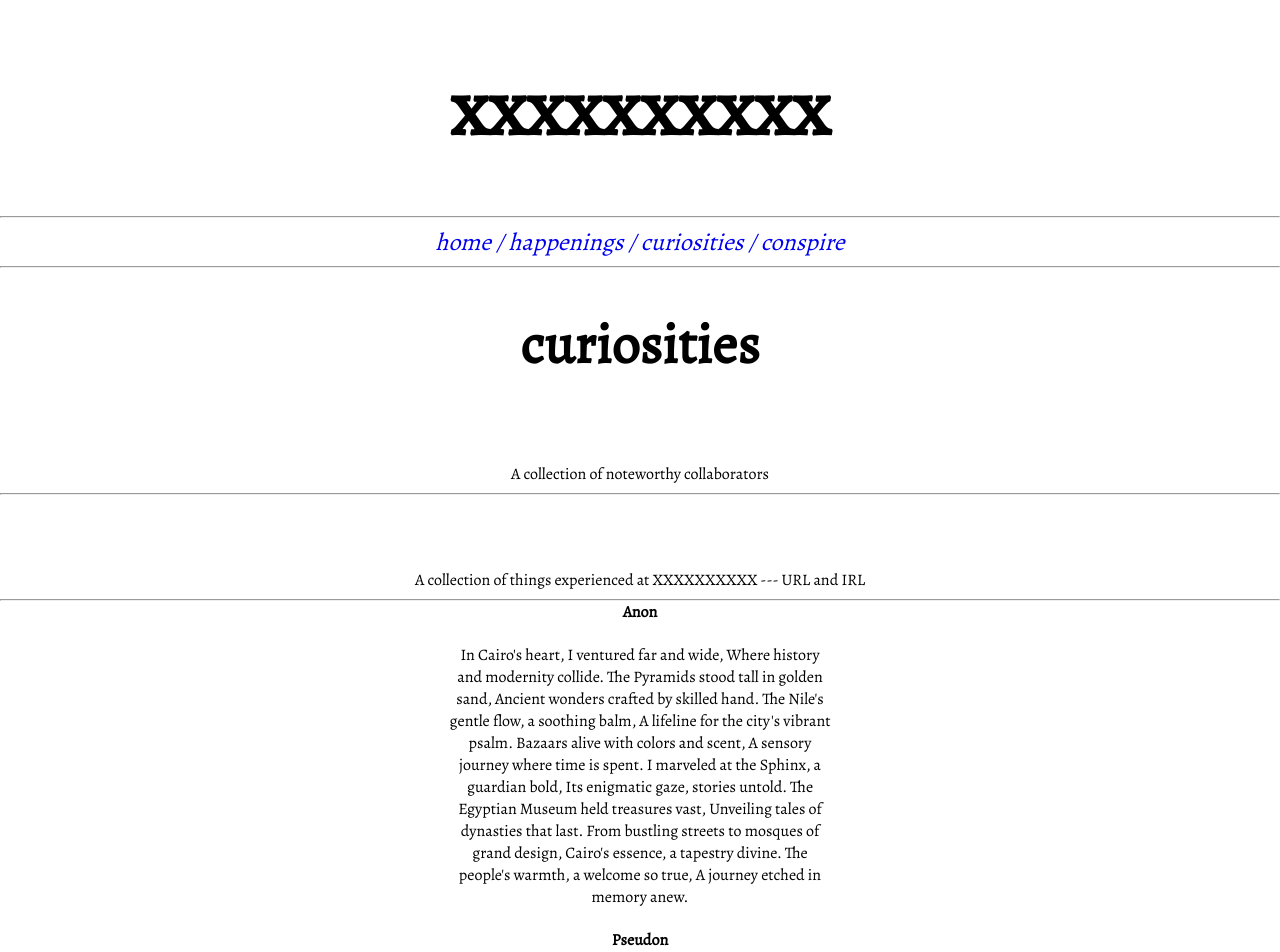
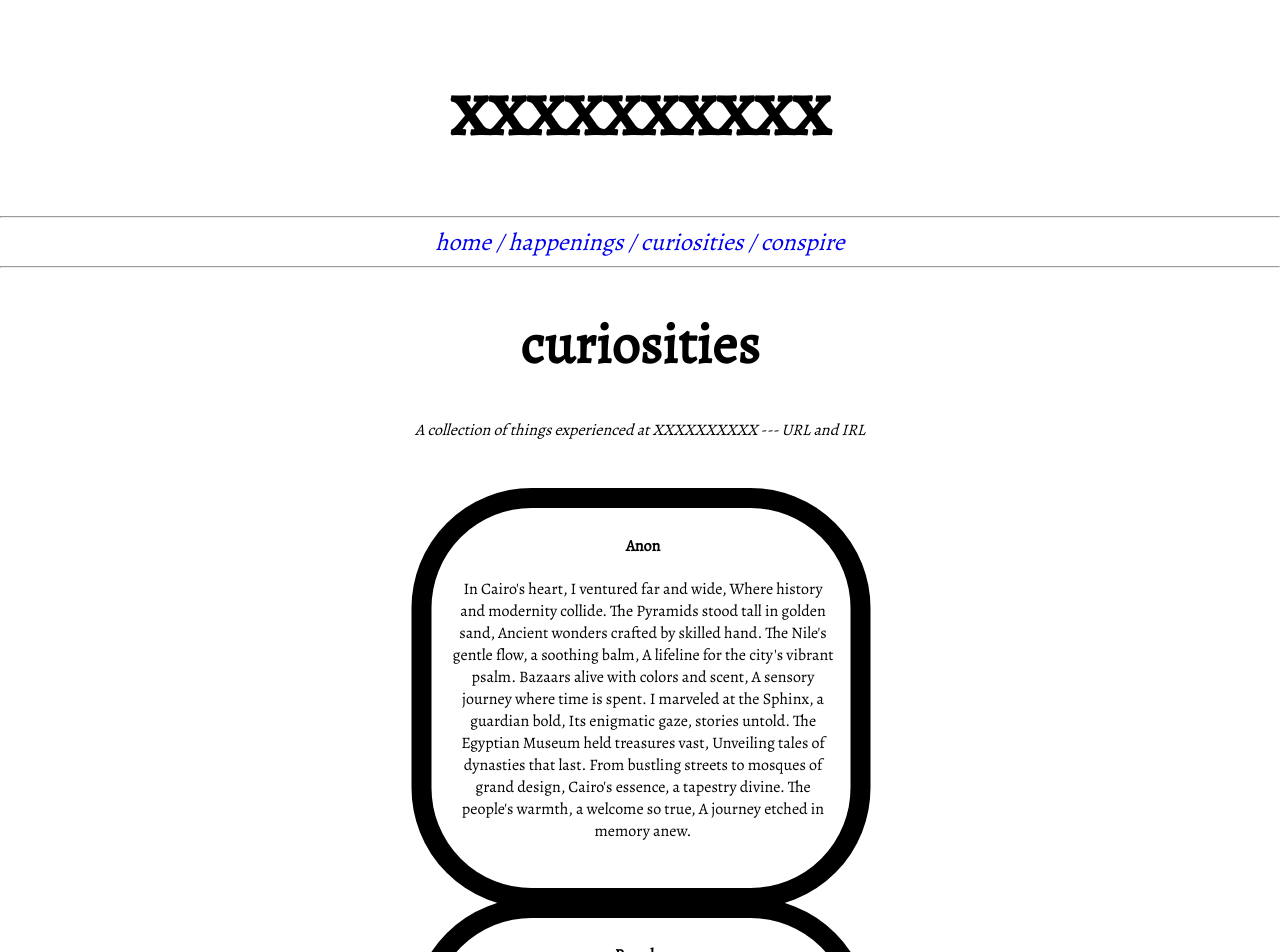
Before and after one commit to JupiterSabre/Phase-2-Project-X-Hub-ZR, a React (Create React App) app: page /curiosities in a window 1280 px wide. Shown: the top 952 px of the page. Built offline with nearby package versions, Linux system fonts and the light colour scheme; data requests are answered from the project's data file.

Commit message:
Fix stacking in curiosities

```diff
--- a/db.json
+++ b/db.json
@@ -41,18 +41,7 @@
       "name": "Equanimity before Bros & Hoes",
       "testimonial": "In Soho's heart, a haven of delight,\nA popup club where explorations take flight.\n\nSafe consumption's the creed, a haven to be,\nWhere pleasure and altered states dance so free.\n\nA refuge to wander, without judgment or fear,\nExploring dimensions, with friends near and dear.\n\nAmid neon glow, the ambiance thrives,\nA place to be yourself, where every soul thrives.\n\nWith care at the helm, a sanctuary's born,\nWhere exploration's embraced from night until morn.\n\nSoho's social gem, a tapestry of grace,\nA safe space to journey, in time and in space.\n\nIn memories cherished, these moments reside,\nA popup club's magic, in hearts far and wide.",
       "tushy": true
-    },
-    {
-      "name": "Testinggg",
-      "testimonial": "one two three four five six seven eight nine.",
-      "tushy": "false",
-      "id": 8
-    },
-    {
-      "name": "chuli",
-      "testimonial": "It was a dark and stormy night....",
-      "tushy": "false",
-      "id": 9
     }
+
   ]
 }
--- a/src/Components/Conspire.jsx
+++ b/src/Components/Conspire.jsx
@@ -8,7 +8,7 @@ function Conspire() {
         <>
         <div className="conspire">
             <h1 className="section-title">conspire</h1>
-            <blockquote>I've spent the last two decades exploring the creative edges of New York City.Through this, I've met the most incredible people, and I've done a few interesting things.</blockquote>
+            <p><em>I've spent the last two decades exploring the creative edges of New York City.Through this, I've met the most incredible people, and I've done a few interesting things.</em></p>
 
             <div className="collab-requests">
             <EmailForm />
--- a/src/Components/Curiosities.jsx
+++ b/src/Components/Curiosities.jsx
@@ -6,6 +6,9 @@ function Curiosities() {
 
     //GET TESTIMONIALS FROM LOADER
     const { testimonials } = useLoaderData()
+
+
+
 
     //MAP TESTIMONIALS FOR DISPLAYING IN TestimCard
 
@@ -18,17 +21,9 @@ function Curiosities() {
         <>
         <div className="curiosities">
             <h1 className="section-title">curiosities</h1>
-            <br />
-            <br />
-            <div className="curiousPeople">A collection of noteworthy collaborators</div>
-            <hr />
-            <br />
-            <br />
-            <br />
+               <p><em> A collection of things experienced at XXXXXXXXXX --- URL and IRL</em></p>
+            {/* <br /> */}
 
-
-               <div> A collection of things experienced at XXXXXXXXXX --- URL and IRL</div>
-               <hr/>
             <div className="testimonial-container">
                  {mappedTestimonials}
             </div>
--- a/src/Components/EmailForm.jsx
+++ b/src/Components/EmailForm.jsx
@@ -17,7 +17,7 @@ function EmailForm(e) {
 
 
     return (
-        <div>
+        <div className="email-form">
             <form onSubmit={sendEmail}>
                 <div>
                 <input type="text" placeholder="Name" name="name" />
--- a/src/Components/TestimCard.jsx
+++ b/src/Components/TestimCard.jsx
@@ -2,7 +2,7 @@
 
 function TestimCard({testimonialObj}) {
     return (
-        <div className="testim-card">
+        <div className="testim-card" id={`card${testimonialObj.id}`}>
         <h4>{testimonialObj.name}</h4>
         <p>{testimonialObj.testimonial}</p>
         </div>
--- a/src/Components/TestimForm.jsx
+++ b/src/Components/TestimForm.jsx
@@ -9,6 +9,8 @@ function TestimForm() {
         const [newTestimony, setNewTestimony] = useState("")
         const [newName, setNewName] = useState("")
         const [tushyUse, setTushyUse] = useState("false")
+
+
 
         //HANDLERS FOR NEW TESTIMONIAL FORMS INCLUDING POST REQUEST.
 
@@ -30,7 +32,8 @@ function TestimForm() {
             }
             fetch("http://localhost:4000/testimonials", OPTIONS)
             .then(res => res.json())
-            .then(() => navigate('/curiosities') )
+            // .then(newTestimony => updateTestimonials(newTestimony))
+            .then(() => navigate('/curiosities'))
             //NAVIGATE FUNCTION IS BUILT IN REACT ROUTER FUNCTIONALITY, AUTOMATICALLY UPDATES AND NAVIGATES TO CURIOSITIES PAGE.
         }
 
--- a/src/index.css
+++ b/src/index.css
@@ -1,7 +1,3 @@
-/* @tailwind base;
-@tailwind components;
-@tailwind utilities;
- */
 
 
 body {
@@ -9,6 +5,14 @@ body {
   font-family: 'Alegreya', serif;
   -webkit-font-smoothing: antialiased;
   -moz-osx-font-smoothing: grayscale;
+  scroll-behavior: smooth;
+}
+
+:root {
+  --card:4;
+  --cardHeight: 87vh;
+  --cardTopPadding: 1.5em;
+  --cardMargin: 4vw;
 }
 
 
@@ -41,19 +45,54 @@ body {
 
 
 .testimonial-container {
-  position: relative;
+  position: sticky;
+  top:110px;
+  display: flex;
+  flex-direction: column;
+  justify-content: center;
+  align-items: center;
+  /* grid-template-columns: 1fr;
+  grid-template-rows: repeat(var(--cards), var(--cardHeight));
+  gap: var(--cardMargin);
+  padding-bottom:calc(var(--cards) * var(--cardTopPadding));
+  margin-bottom: var(--cardMargin); */
+
 }
 
+
+/* #card1 {
+	--index: 1;
+}
+#card2 {
+	--index: 2;
+}
+#card3 {
+	--index: 3;
+}
+#card4 {
+	--index: 4;
+} */
+
+
 .testimonial-container > :first-child {
-  margin-top: 12%;
+  margin-top: 4%;
 }
 
 .testim-card {
-  position: relative;
+  position: sticky;
+  outline: 20px solid black;
   left: 50%;
   width: 30%;
-  transform: translate(-50%, -50%);
+  background-color: white;
+  padding: 5px 15px 30px 20px;
+  margin-bottom: 30px;
+  border-radius: 100px;
+	top: 40px;
+  transform: translateX(-50%);
+  transition: outline 0.6s linear;
 }
+
+
 
 .photo-list {
   display:flex;
@@ -67,7 +106,7 @@ body {
   transition: outline 0.6s linear;
 }
 
-.photo-list:hover, .welcome-msg:hover{
+.photo-list:hover, .welcome-msg:hover, .email-form:hover, .testimonial-form:hover, .testim-card:hover{
   outline-width: 10px;
 }
 
@@ -101,3 +140,18 @@ fieldset{
   display: inline-block;
 
 }
+
+.email-form, .testimonial-form{
+  position: relative;
+  outline: 20px solid black;
+  padding: 25px 10px 35px 20px;
+  width: 40%;
+  left: 50%;
+  transform: translate(-50%, -50%);
+  border-radius: 100px;
+  transition: outline 0.6s linear;
+}
+
+.email-form{
+  margin-top: 12%;
+}
```
